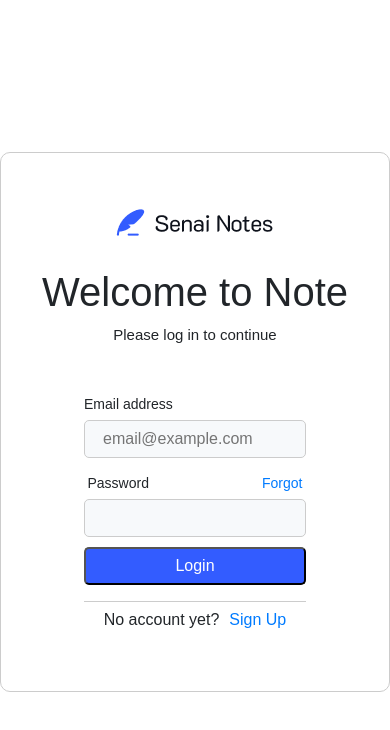
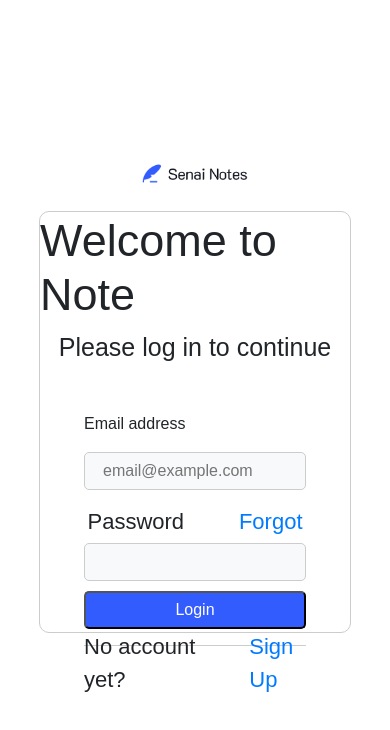
Before and after one commit to pferreirasolu/senai-notes-Jul25-web-angular, an Angular app: page / in a window 390 px wide. Shown: the top 730 px of the page. Built offline with nearby package versions, Linux system fonts and the light colour scheme.

Commit message:
response

```diff
--- a/package.json
+++ b/package.json
@@ -28,7 +28,7 @@
     "@angular/forms": "^20.2.0",
     "@angular/platform-browser": "^20.2.0",
     "@angular/router": "^20.2.0",
-    "bootstrap": "^4.0.0",
+    "bootstrap": "^4.6.2",
     "rxjs": "~7.8.0",
     "tslib": "^2.3.0"
   },
--- a/src/app/user-module/login-screen/login-screen.css
+++ b/src/app/user-module/login-screen/login-screen.css
@@ -117,36 +117,24 @@ margin-bottom: 30px;
 }
 
 
+@media screen and (max-width: 1366px) {
+    /*monitor pequeno*/
 
-@media screen and (max-width:1366px) {
-    /*monitor pequeno  */
-    .login-container{
+  .login-container {
+    height: 70vh;
+    width: 30vw;
     align-items: center;
     justify-content: center;
   }
-}
 
-@media screen and (max-width:1000px) {
-    /* tablet  */
-}
-
-@media screen and (max-width:768px) {
-    /* celular */
-
-    .login-container{
-        align-items: center;
-        justify-content: center;
-    }
-    .inpt{
+  .inpt {
     width: 222px;
     height: 21px;
     border-radius: 5px;
     margin-bottom: 10px;
   }
-    .login-container{
 
-        .forgot{
-
+  .login-container .forgot {
     width: 215px;
     margin-bottom: 5px;
     display: flex;
@@ -154,14 +142,95 @@ margin-bottom: 30px;
     justify-content: space-between;
   }
 
+  .login-container button {
+    width: 222px;
+    height: 38px;
   }
 
-    .login-container button{
-        width: 222px;
-        height: 38px;
-
-    }
-    .signup{
+  .signup {
     width: 222px;
   }
 }
+
+@media screen and (max-width: 1000px) {
+  /*tablet*/
+  .login-container {
+    width: 60vw;
+    height: 50vh;
+    align-items: center;
+    justify-content: center;
+  }
+
+  .login-container img {
+    width: 27vw;
+    height: 4vh;
+  }
+
+  .login-container h1 {
+    font-size: 45px;
+    font-weight: 400;
+  }
+
+  .login-container h3 {
+    font-size: 25px;
+  }
+
+  .inpt {
+    width: 335px;
+    height: 50px;
+    border-radius: 5px;
+    margin-bottom: 10px;
+  }
+
+  .login-container .forgot {
+    width: 330px;
+    margin-bottom: 5px;
+    display: flex;
+    flex-direction: row;
+    justify-content: space-between;
+    font-size: 22px;
+  }
+
+  .login-container button {
+    width: 335px;
+    height: 50px;
+  }
+
+  .signup {
+    width: 335px;
+    gap: 50px;
+    font-size: 22px;
+  }
+}
+
+@media screen and (max-width: 768px) {
+  .login-container {
+    width: 80vw;
+    align-items: center;
+    justify-content: center;
+  }
+
+  .inpt {
+    width: 222px;
+    height: 21px;
+    border-radius: 5px;
+    margin-bottom: 10px;
+  }
+
+  .login-container .forgot {
+    width: 215px;
+    margin-bottom: 5px;
+    display: flex;
+    flex-direction: row;
+    justify-content: space-between;
+  }
+
+  .login-container button {
+    width: 222px;
+    height: 38px;
+  }
+
+  .signup {
+    width: 222px;
+  }
+}
--- a/src/app/user-module/login-screen/login-screen.html
+++ b/src/app/user-module/login-screen/login-screen.html
@@ -12,7 +12,7 @@
         <h3 Class="titulo">Please log in to continue</h3>
 
         <div class="input">
-            <span>Email address</span>
+            <p>Email address</p>
             <div class="input"></div>
             <input class="inpt" type="email" placeholder="email@example.com" formControlName="email">
             <span class="error-message">{{emailErrorMessage}}</span>
--- a/src/app/user-module/user-module.ts
+++ b/src/app/user-module/user-module.ts
@@ -1,10 +1,11 @@
-import { Component } from '@angular/core';
+import { Component, ViewEncapsulation } from '@angular/core';
 
 @Component({
   selector: 'app-user-module',
   imports: [],
   templateUrl: './user-module.html',
-  styleUrl: './user-module.css'
+  styleUrl: './user-module.css',
+  encapsulation:  ViewEncapsulation.None
 })
 export class UserModule {
 
```
Also changed, not shown: 1 other file (tests, documents, lock files or other folders). Lines whose indentation alone changed are shown as unchanged.
